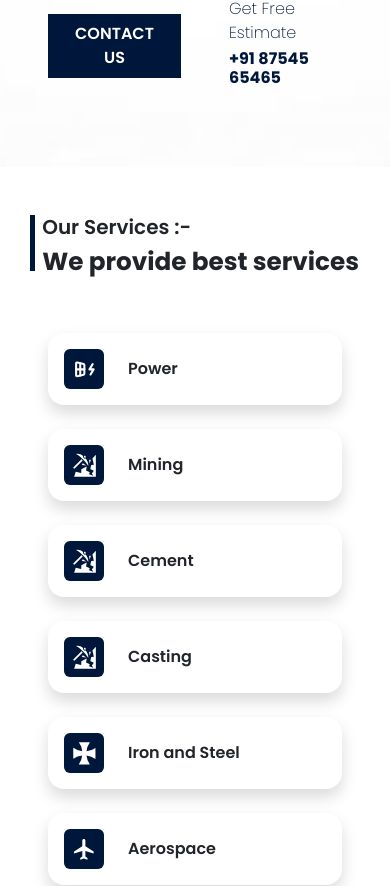
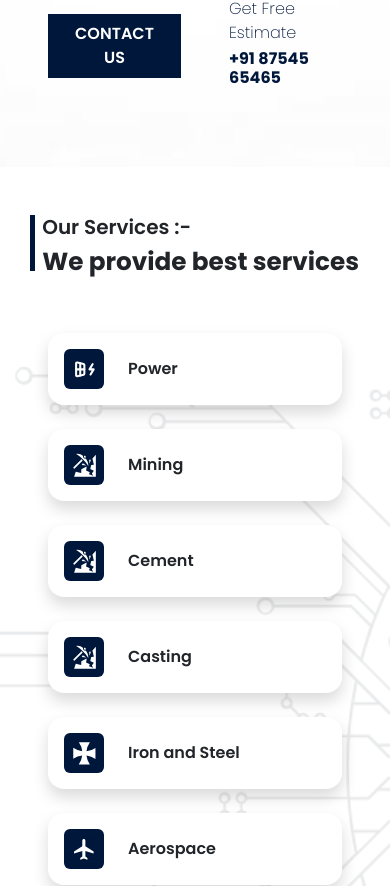
Before and after one commit to akshaydangigithub/saiphia, a React (Vite) app: page / in a window 390 px wide. Shown: the part 1918-2804 px from the top of the page. Built offline with nearby package versions, Linux system fonts and the light colour scheme.

Commit message:
make responsive:

```diff
--- a/src/index.css
+++ b/src/index.css
@@ -342,6 +342,11 @@
 
 .services {
   width: 100%;
+  background-image: url("../src/assets/back2.png");
+  background-repeat: no-repeat;
+  background-size: cover;
+  background-position: center;
+  position: relative;
 
   .service_icon {
     height: 40px;
```
Also changed, not shown: src/assets/back2.png (added).
